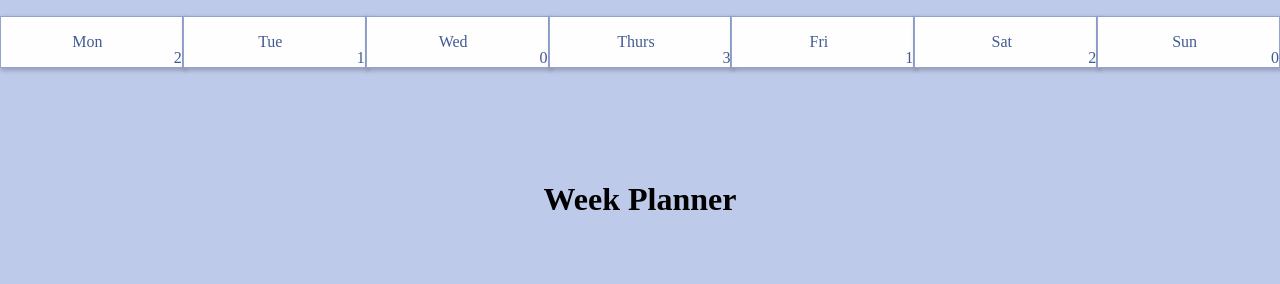
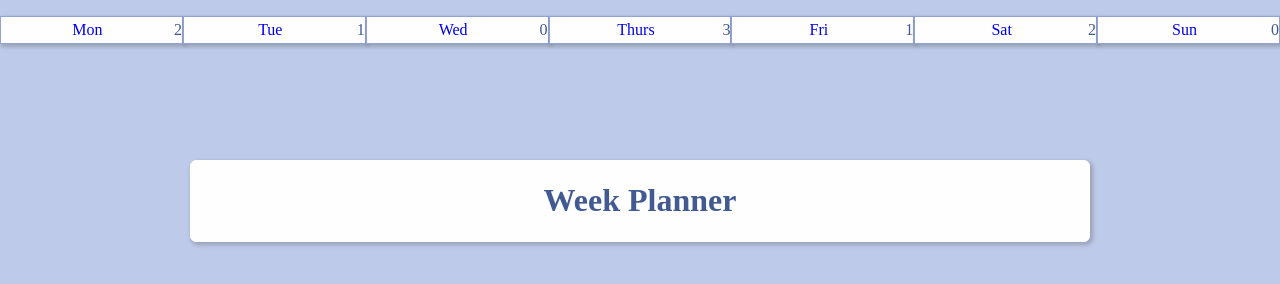
Before and after one commit to cathyygrcia/week-planner, a website: page index.html in a window 1280 px wide. Drawn offline with Linux system fonts and the light colour scheme.

Commit message:
Designed our container.

```diff
--- a/index.html
+++ b/index.html
@@ -14,7 +14,7 @@
       <ul class="nav-ul">
         <li class="day">
           <div class="sub-li">
-            <p class="sub-p">Mon</p>
+            <a href="#" class="sub-p">Mon</a>
             <div class="sub-ul">
               <p class="inner-p">2</p>
             </div>
@@ -22,7 +22,7 @@
         </li>
         <li class="day">
           <div class="sub-li">
-            <p class="sub-p">Tue</p>
+            <a href="#" class="sub-p">Tue</a>
             <div class="sub-ul">
               <p class="inner-p">1</p>
             </div>
@@ -30,7 +30,7 @@
         </li>
         <li class="day">
           <div class="sub-li">
-            <p class="sub-p">Wed</p>
+            <a href="#" class="sub-p">Wed</a>
             <div class="sub-ul">
               <p class="inner-p">0</p>
             </div>
@@ -38,7 +38,7 @@
         </li>
         <li class="day">
           <div class="sub-li">
-            <p class="sub-p">Thurs</p>
+            <a href="#" class="sub-p">Thurs</a>
             <div class="sub-ul">
               <p class="inner-p">3</p>
             </div>
@@ -46,7 +46,7 @@
         </li>
         <li class="day">
           <div class="sub-li">
-            <p class="sub-p">Fri</p>
+            <a href="#" class="sub-p">Fri</a>
             <div class="sub-ul">
               <p class="inner-p">1</p>
             </div>
@@ -54,7 +54,7 @@
         </li>
         <li class="day">
           <div class="sub-li">
-            <p class="sub-p">Sat</p>
+            <a href="#" class="sub-p">Sat</a>
             <div class="sub-ul">
               <p class="inner-p">2</p>
             </div>
@@ -62,7 +62,7 @@
         </li>
         <li class="day">
           <div class="sub-li">
-            <p class="sub-p">Sun</p>
+            <a href="#" class="sub-p">Sun</a>
             <div class="sub-ul">
               <p class="inner-p">0</p>
             </div>
@@ -71,9 +71,13 @@
       </ul>
     </nav>
   </header>
-  <main class="container">
-    <div class="header-one">
-      <h1>Week Planner</h1>
+  <main>
+    <div class="container">
+      <div class="header-one">
+        <h1>Week Planner</h1>
+      </div>
+      <form>
+      </form>
     </div>
   </main>
   <script src="main.js"></script>
--- a/styles.css
+++ b/styles.css
@@ -1,3 +1,7 @@
+* {
+  box-sizing: border-box;
+}
+
 body {
   margin: 0 auto;
   background-color: rgb(190, 202, 233);
@@ -5,6 +9,9 @@ body {
 
 header {
   background-color: rgb(190, 202, 233);
+}
+
+nav {
   position: fixed;
   bottom: 1;
   right: 0;
@@ -43,6 +50,8 @@ li {
   flex-basis: 100%;
   display: flex;
   justify-content: center;
+  padding-top: 0.25rem;
+  padding-bottom: 0.25rem;
 }
 
 .sub-ul {
@@ -59,6 +68,20 @@ li {
   padding: 0;
 }
 
-.container {
+main {
   margin-top: 10rem;
 }
+
+.container {
+  width: 900px;
+  margin: 0 auto;
+  border: 1px solid rgb(254, 254, 255);
+  border-radius: 6px;
+  box-shadow: 2px 2px 4px 1px rgba(0, 0, 0, 0.2);
+  background-color: rgb(254, 254, 255);
+  color: rgb(66, 90, 146);
+}
+
+a {
+  text-decoration: none;
+}
```
